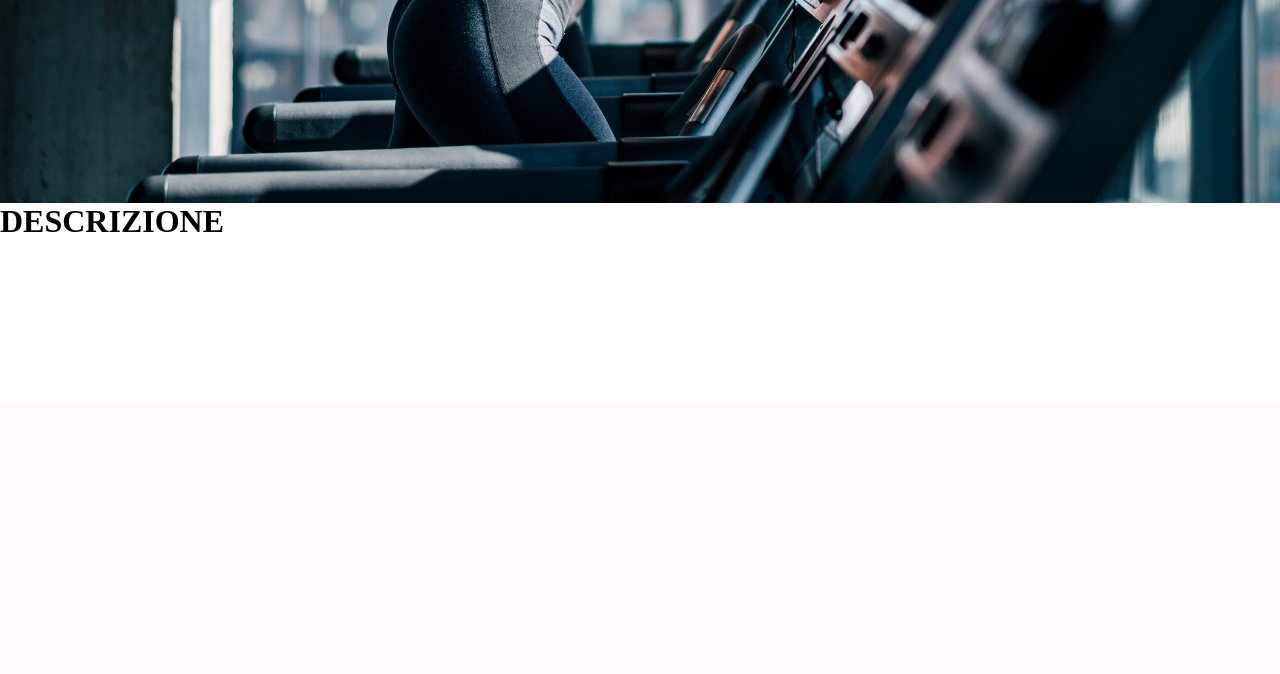
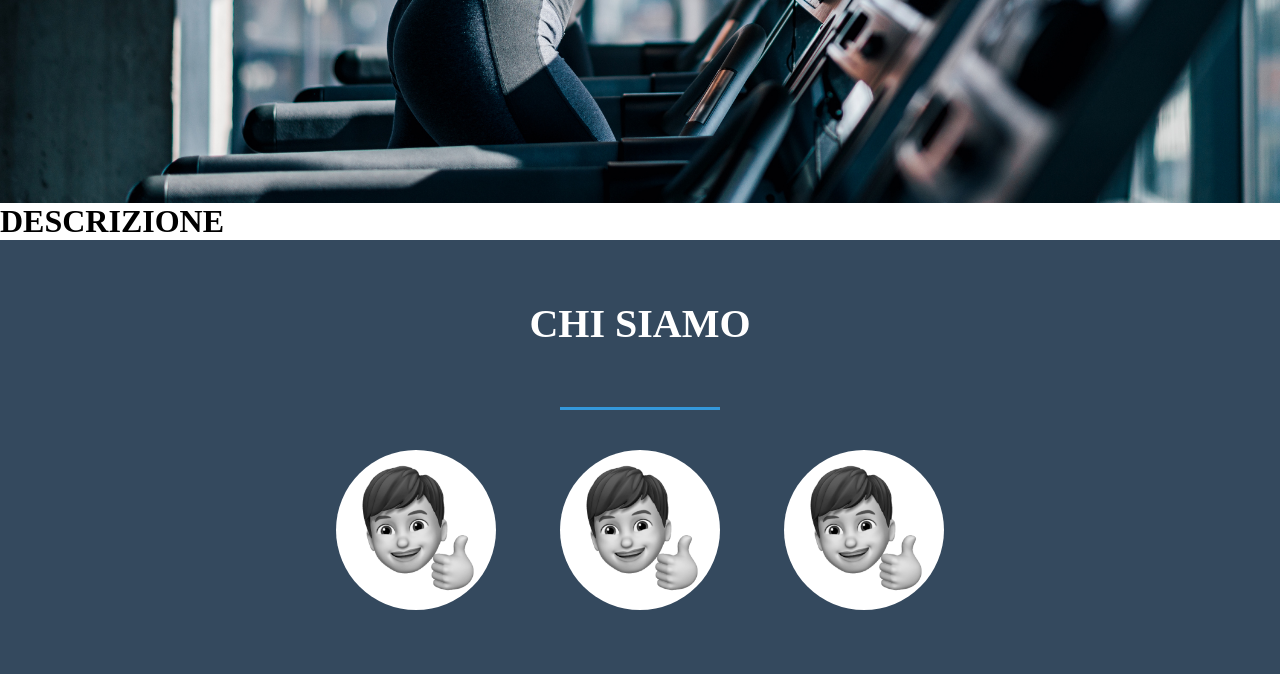
Before and after one commit to lorenzo-12/Progetto_FitLife, a PHP site: page / in a window 1280 px wide. Shown: the part 597-1271 px from the top of the page. Before the commit the page ends 829 px from the top, so only its background shows below. Run offline with PHP 8.4, Linux system fonts and the light colour scheme.

Commit message:
Chi-siamo

```diff
--- a/Home/index.html
+++ b/Home/index.html
@@ -25,18 +25,40 @@
         </section>
         <h1>DESCRIZIONE</h1>
 
-<br>
-<br>
-<br>
-<br>
-<br>
-<br>
-<br>
-<br>
-<br>
+        <div class="team-section">
+            <h1>Chi siamo</h1>
+            <span class="border"></span>
+            <div class="ps">
+                <a href="#p1"><img src="Images/test123.jpg" alt=""></a>
+                <a href="#p2"><img src="Images/test123.jpg" alt=""></a>
+                <a href="#p3"><img src="Images/test123.jpg" alt=""></a>
+            </div>
 
+            <div class="section" id="p1">
+                <span class="name"><br>Lorenzo</span>
+                <span class="border"></span>
+                <p>
+                    Descrizione persona 1
+                </p>
+            </div>
 
+            <div class="section" id="p2">
+                <span class="name"><br>Gianluca</span>
+                <span class="border"></span>
+                <p>
+                    Descrizione persona 2
+                </p>
+            </div>
 
+            <div class="section" id="p3">
+                <span class="name"><br>Federico</span>
+                <span class="border"></span>
+                <p>
+                    Descrizione persona 3
+                </p>
+            </div>
+
+        </div>
 
 
     </body>
--- a/Home/navbarStyle.css
+++ b/Home/navbarStyle.css
@@ -6,7 +6,6 @@
     padding: 0;
 
 }
-
 
 li, a, button {
     font-family: "Roboto", sans-serif;
@@ -102,3 +101,70 @@ button:hover {
     background-color:  rgb(0, 116, 43);
 
 }
+
+.team-section{
+    overflow: hidden;
+    text-align: center;
+    background: #34495e;
+    padding: 60px;
+}
+
+.team-section h1{
+    text-transform: uppercase;
+    margin-bottom: 60px;
+    color: white;
+    font-size: 40px;
+}
+
+.border{
+    display: block;
+    margin: auto;
+    width: 160px;
+    height: 3px;
+    background: #3498db;
+    margin-bottom: 40px;
+}
+
+.ps{
+    margin-botton: 40px;
+}
+
+.ps a{
+    display: inline-block;
+    margin: 0 30px;
+    width: 160px;
+    height: 160px;
+    overflow: hidden;
+    border-radius: 50%;
+}
+
+.ps a img{
+    width: 100%;
+    filter: grayscale(100%);
+    transition: 0.4s all;
+}
+
+.ps a:hover > img{
+    filter: none;
+}
+
+.section{
+    width: 600px;
+    margin: auto;
+    font-size: 20px;
+    color: white;
+    text-align: justify;
+    height: 0;
+    overflow: hidden;
+}
+
+.section:target{
+    height: auto;
+}
+.name{
+    display: block;
+    margin-bottom: 30px;
+    text-align: center;
+    text-transform: uppercase;
+    font-size: 22px;
+}
```
Also changed, not shown: Home/Images/test123.jpg (added).
